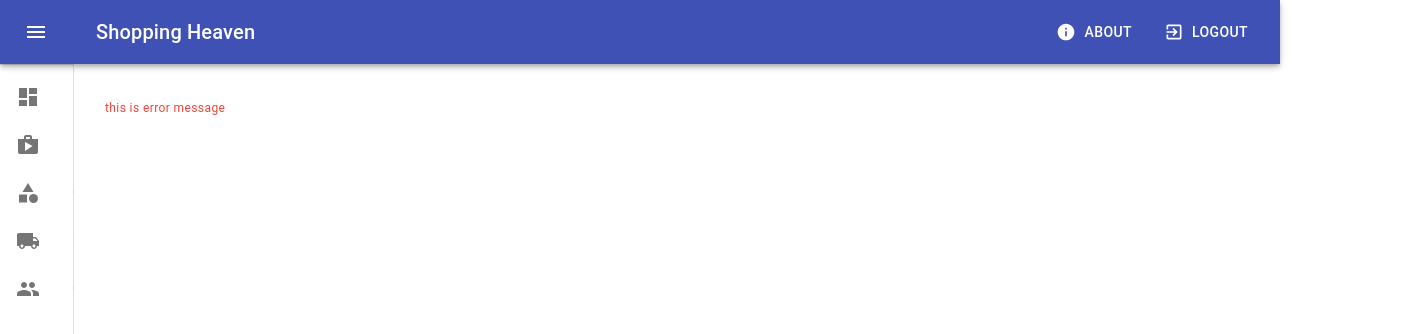
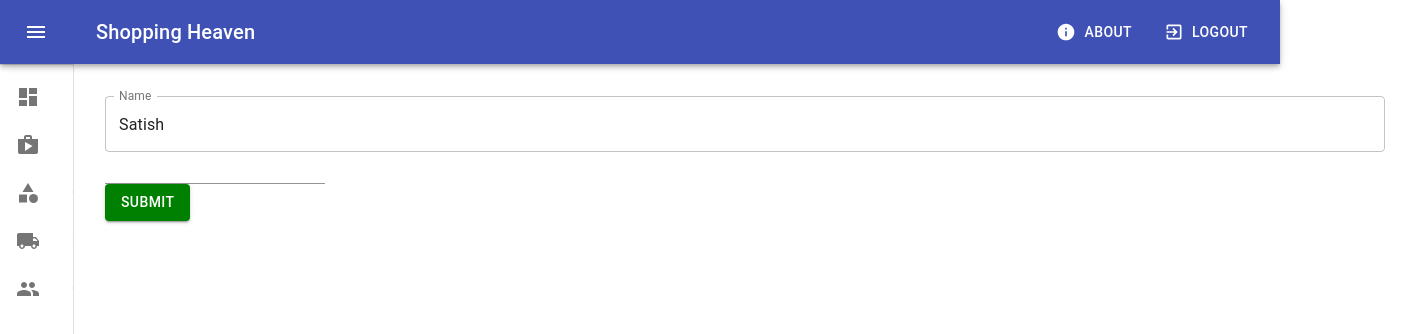
Before and after one commit to satishnaikawadi2011/shopping-heaven-admin, a React (Create React App) app: page /products/1 in a window 1280 px wide. Shown: the top 334 px of the page, 1409 px wide, since content can reach past the window. Built offline with nearby package versions, Linux system fonts and the light colour scheme.

Commit message:
Successfully added AppForm,AppFormField and SubmitButton components with help of formik and mui.

```diff
--- a/package.json
+++ b/package.json
@@ -14,12 +14,14 @@
     "@types/react-dom": "^17.0.0",
     "apisauce": "^2.1.1",
     "dayjs": "^1.10.4",
+    "formik": "^2.2.6",
     "react": "^17.0.2",
     "react-dom": "^17.0.2",
     "react-router-dom": "^5.2.0",
     "react-scripts": "4.0.3",
     "typescript": "^4.1.2",
     "web-vitals": "^1.0.1",
+    "yup": "^0.32.9",
     "zustand": "^3.5.1"
   },
   "scripts": {
--- a/src/App.tsx
+++ b/src/App.tsx
@@ -1,6 +1,10 @@
 import React from 'react';
+import * as Yup from 'yup';
+
 import './App.css';
-import AppErrorMessage from './components/form/AppErrorMessage';
+import AppForm from './components/form/AppForm';
+import AppFormField from './components/form/AppFormField';
+import SubmitButton from './components/form/SubmitButton';
 import LayoutWrapper from './components/layout/LayoutWrapper';
 // import OrderTable from './components/UI/OrderTable';
 // import DashboardIcon from '@material-ui/icons/Dashboard';
@@ -9,10 +13,30 @@ import LayoutWrapper from './components/layout/LayoutWrapper';
 // import CategoryIcon from '@material-ui/icons/Category';
 // import ShopIcon from '@material-ui/icons/Shop';
 
+const schema = Yup.object({
+	name: Yup.string().required(),
+	password: Yup.string().required()
+});
+
 function App() {
 	return (
 		<LayoutWrapper>
-			<AppErrorMessage visible errorMessage="this is error message" />
+			<AppForm
+				initialValues={{ name: 'Satish', password: '' }}
+				validationSchema={schema}
+				onSubmit={(values: any) => console.log(values)}
+			>
+				<AppFormField
+					label="Name"
+					style={{ width: '100vw' }}
+					placeholder="your name"
+					variant="outlined"
+					fieldName="name"
+					defaultValue="Satish"
+				/>
+				<AppFormField fieldName="password" />
+				<SubmitButton variant="contained" style={{ backgroundColor: 'green', color: 'white' }} title="Submit" />
+			</AppForm>
 		</LayoutWrapper>
 	);
 }
--- /dev/null
+++ b/src/components/form/AppForm.tsx
@@ -0,0 +1,18 @@
+import { Formik } from 'formik';
+import React from 'react';
+
+interface AppFormProps {
+	initialValues: any;
+	validationSchema: any;
+	onSubmit: any;
+}
+
+const AppForm: React.FC<AppFormProps> = ({ initialValues, onSubmit, validationSchema, children }) => {
+	return (
+		<Formik initialValues={initialValues} onSubmit={onSubmit} validationSchema={validationSchema}>
+			{() => <React.Fragment>{children}</React.Fragment>}
+		</Formik>
+	);
+};
+
+export default AppForm;
--- /dev/null
+++ b/src/components/form/AppFormField.tsx
@@ -0,0 +1,28 @@
+import { useFormikContext } from 'formik';
+import React from 'react';
+import AppErrorMessage from './AppErrorMessage';
+import TextField, { TextFieldProps } from '@material-ui/core/TextField';
+
+interface FormFieldProps {
+	fieldName: string;
+}
+
+const AppFormField: React.FC<FormFieldProps & TextFieldProps> = ({ fieldName, ...props }) => {
+	const { errors, touched, setFieldTouched, values, setFieldValue } = useFormikContext();
+	let formErrors: any = errors;
+	let formTouched: any = touched;
+	let myValues = values as any;
+	return (
+		<div>
+			<TextField
+				onChange={(e) => setFieldValue(fieldName, e.target.value)}
+				value={myValues[fieldName]}
+				onBlur={() => setFieldTouched(fieldName)}
+				{...props}
+			/>
+			<AppErrorMessage errorMessage={formErrors[fieldName]} visible={formTouched[fieldName]} />
+		</div>
+	);
+};
+
+export default AppFormField;
--- /dev/null
+++ b/src/components/form/SubmitButton.tsx
@@ -0,0 +1,22 @@
+import Button from '@material-ui/core/Button';
+import { useFormikContext } from 'formik';
+import React from 'react';
+
+interface SubmitButtonProps {
+	title: string;
+	loading?: boolean;
+	disabled?: boolean;
+	style?: React.CSSProperties | undefined;
+	variant?: 'text' | 'outlined' | 'contained' | undefined;
+}
+
+const SubmitButton: React.FC<SubmitButtonProps> = ({ variant, style, title, loading, disabled }) => {
+	const { handleSubmit } = useFormikContext();
+	return (
+		<Button style={style} variant={variant} disabled={disabled || loading} onClick={handleSubmit as any}>
+			{title}
+		</Button>
+	);
+};
+
+export default SubmitButton;
```
Also changed, not shown: 1 other file (tests, documents, lock files or other folders).
